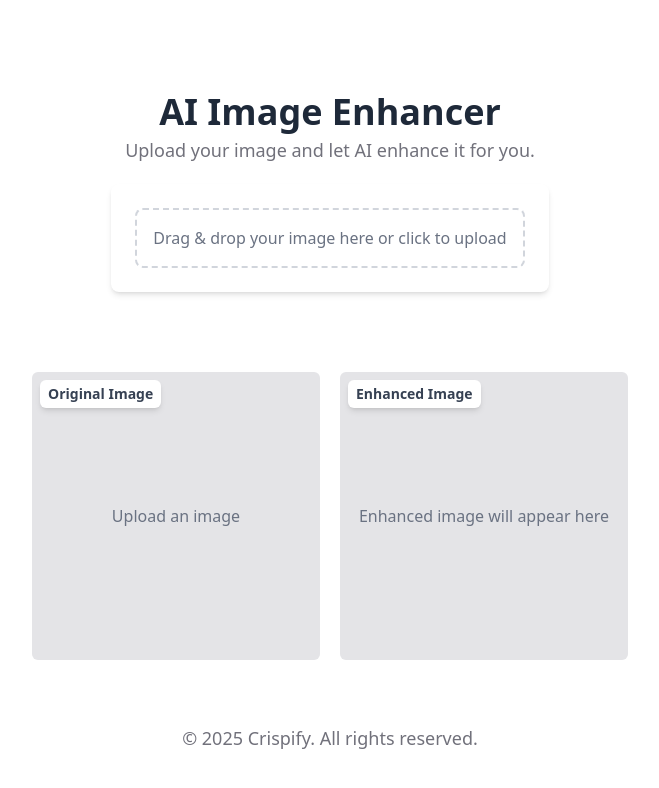
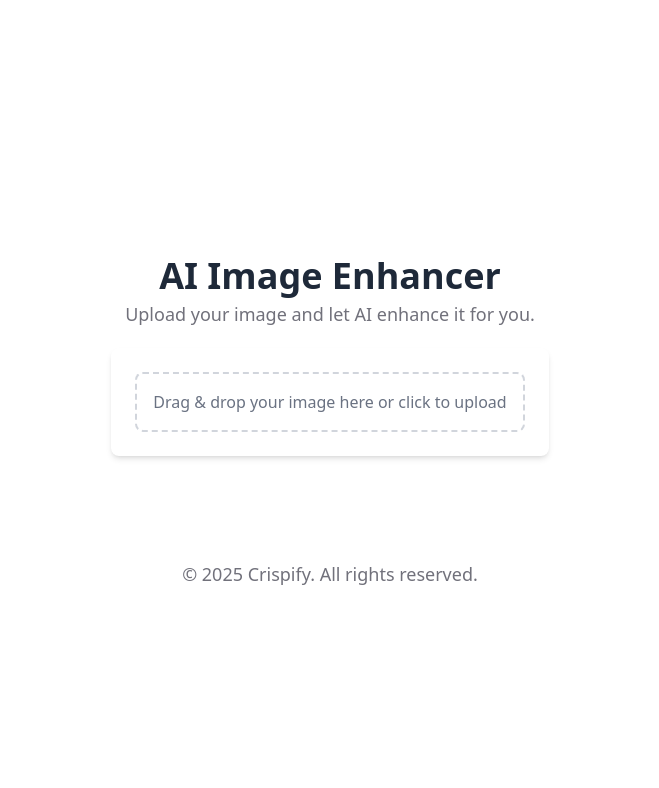
Before and after one commit to anuragbansall/Crispify, a React (Vite) app: page / in a window 1280 px wide. Shown: the top 788 px of the page, without its empty margins (310-969 px from the left). Built offline with nearby package versions, Linux system fonts and the light colour scheme.

Commit message:
File upload done

```diff
--- a/src/App.jsx
+++ b/src/App.jsx
@@ -4,15 +4,17 @@ import Loading from "./components/Loading";
 import UploadSection from "./components/UploadSection";
 import PreviewSection from "./components/PreviewSection";
 import Footer from "./components/Footer";
+import { ImageProvider } from "./context/ImageContext";
 
 function App() {
   return (
     <div className="bg-white dark:bg-zinc-900 min-h-screen flex flex-col items-center justify-center text-gray-800 dark:text-gray-200">
       <Container>
-        <UploadSection />
-        <PreviewSection />
+        <ImageProvider>
+          <UploadSection />
+          <PreviewSection />
+        </ImageProvider>
       </Container>
-
       <Footer />
     </div>
   );
--- a/src/components/Loading.jsx
+++ b/src/components/Loading.jsx
@@ -2,7 +2,7 @@ import React from "react";
 
 function Loading() {
   return (
-    <div className="flex items-center justify-center h-screen w-full bg-gray-100">
+    <div className="flex items-center justify-center h-full w-full bg-gray-100">
       <p className="text-lg font-semibold text-gray-700">
         Loading... Please wait.
       </p>
--- a/src/components/Preview.jsx
+++ b/src/components/Preview.jsx
@@ -1,8 +1,9 @@
 import React from "react";
+import Loading from "./Loading";
 
-function Preview({ image, alternativeText, tag }) {
+function Preview({ image, alternativeText, tag = "original" }) {
   return (
-    <div className="relative w-[18rem] h-[18rem] rounded-md overflow-hidden">
+    <div className="relative shrink-0 w-[18rem] h-[18rem] rounded-md overflow-hidden">
       <div className="w-full h-full flex items-center justify-center bg-zinc-200 dark:bg-zinc-800">
         <p className="absolute top-2 left-2 text-sm font-semibold text-gray-700 bg-white dark:bg-zinc-700 dark:text-zinc-200 px-2 py-1 rounded-md shadow-md">
           {tag === "original" ? "Original Image" : "Enhanced Image"}
--- a/src/components/PreviewSection.jsx
+++ b/src/components/PreviewSection.jsx
@@ -1,12 +1,28 @@
 import React from "react";
 import Preview from "./preview";
 import Loading from "./Loading";
+import { useContext } from "react";
+import { ImageContext } from "../context/ImageContext";
 
 function PreviewSection() {
+  const { originalImage, enhancedImage } = useContext(ImageContext);
+
   return (
-    <div className="flex flex-col md:flex-row items-center justify-center mt-10 gap-5">
-      <Preview image={null} alternativeText="Original Image" tag="original" />
-      <Preview image={null} alternativeText="Enhanced Image" tag="enhanced" />
+    <div>
+      {originalImage ? (
+        <div className="flex flex-col md:flex-row items-center justify-center mt-10 gap-5">
+          <Preview
+            image={originalImage}
+            alternativeText="Original Image"
+            tag="original"
+          />
+          <Preview
+            image={enhancedImage}
+            alternativeText="Enhanced Image"
+            tag="enhanced"
+          />
+        </div>
+      ) : null}
     </div>
   );
 }
--- a/src/components/Upload.jsx
+++ b/src/components/Upload.jsx
@@ -1,7 +1,9 @@
-import React from "react";
+import React, { useContext } from "react";
+import { ImageContext } from "../context/ImageContext";
 
 function Upload() {
   const inputRef = React.useRef(null);
+  const { setOriginalImage, setEnhancedImage } = useContext(ImageContext);
 
   const handleKeyDown = (event) => {
     if (event.key === "Enter" || event.key === " ") {
@@ -12,6 +14,18 @@ function Upload() {
 
   const handleClick = () => {
     inputRef.current?.click();
+  };
+
+  const handleChange = (event) => {
+    const file = event.target.files[0];
+    if (file) {
+      const reader = new FileReader();
+      reader.onloadend = () => {
+        setOriginalImage(reader.result);
+        setEnhancedImage(null);
+      };
+      reader.readAsDataURL(file);
+    }
   };
 
   return (
@@ -35,6 +49,7 @@ function Upload() {
         className="hidden"
         id="file-upload"
         aria-labelledby="file-upload"
+        onChange={handleChange}
       />
     </div>
   );
--- /dev/null
+++ b/src/context/ImageContext.jsx
@@ -0,0 +1,28 @@
+import { createContext, useState } from "react";
+
+const ImageContext = createContext({
+  originalImage: null,
+  enhancedImage: null,
+  setOriginalImage: () => {},
+  setEnhancedImage: () => {},
+});
+
+const ImageProvider = ({ children }) => {
+  const [originalImage, setOriginalImage] = useState(null);
+  const [enhancedImage, setEnhancedImage] = useState(null);
+
+  return (
+    <ImageContext.Provider
+      value={{
+        originalImage,
+        enhancedImage,
+        setOriginalImage,
+        setEnhancedImage,
+      }}
+    >
+      {children}
+    </ImageContext.Provider>
+  );
+};
+
+export { ImageContext, ImageProvider };
```
